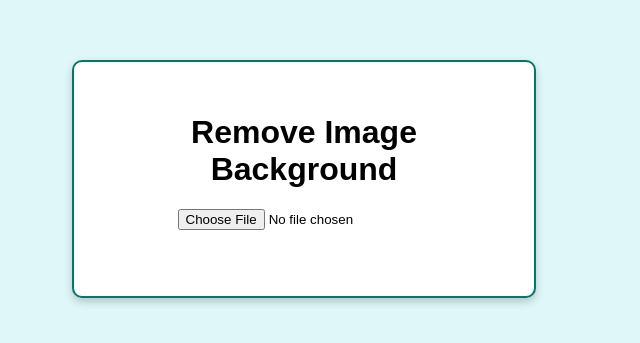
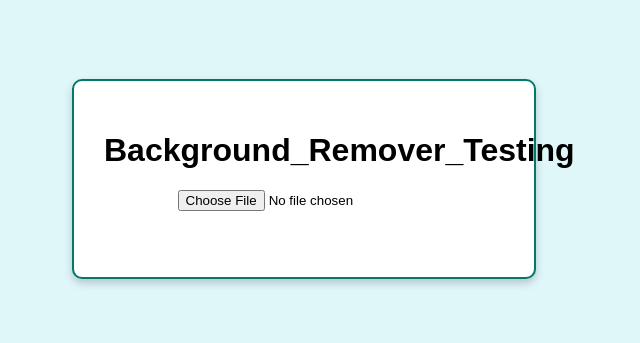
Before and after one commit to gogreenenergy/Remove_Image_Background, a plain HTML site: page index.html in a window 1280 px wide. Shown: the part 221-564 px from the top of the page, without its empty margins (336-976 px from the left). Drawn offline with Linux system fonts and the light colour scheme.

Commit message:
Update index.html
update code

```diff
--- a/index.html
+++ b/index.html
@@ -59,7 +59,7 @@
 </head>
 <body>
     <div class="container">
-        <h1>Remove Image Background</h1>
+        <h1>Background_Remover_Testing</h1>
         <input type="file" id="upload" accept="image/*">
         <br><br>
         <img id="preview" class="hidden">
```
